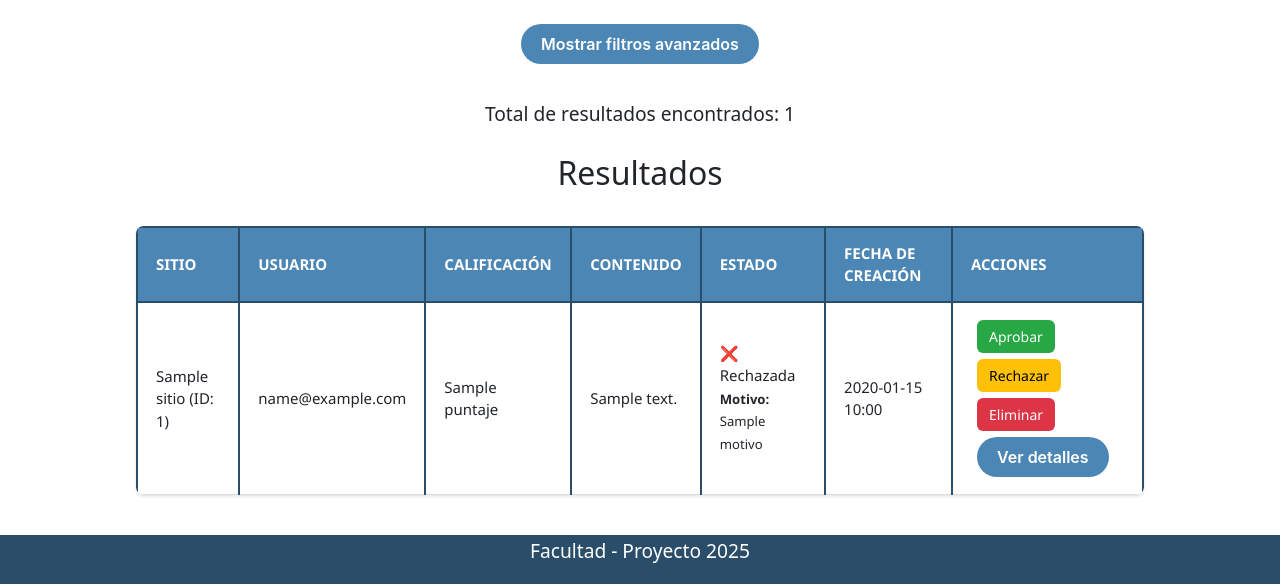
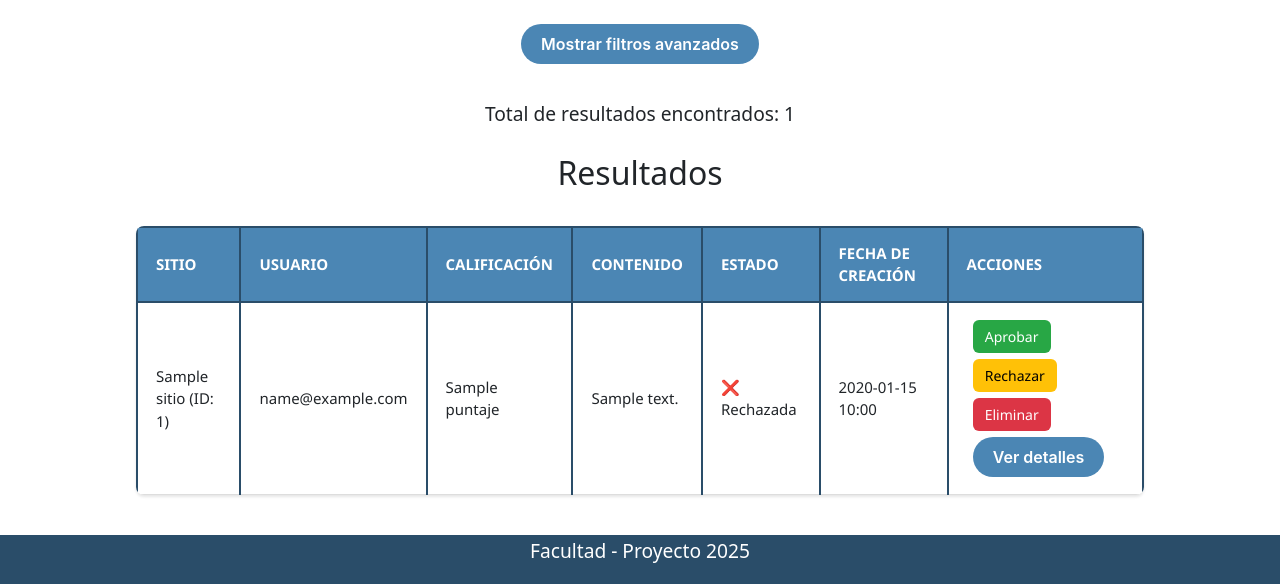
Before and after one commit to martimartineez/proyecto-code, a Python web app: template admin/src/web/templates/reseñas/index.html in a window 1280 px wide. Shown: the part 244-828 px from the top of the page. Run offline with Jinja, Linux system fonts and the light colour scheme; the template is opened without the code that fills it: most values are stand-ins (such as "Sample title", 1, 10 or a date in 2020).

Commit message:
modifico tabla en /reseñas

```diff
--- a/admin/src/web/templates/reseñas/index.html
+++ b/admin/src/web/templates/reseñas/index.html
@@ -185,9 +185,6 @@
           ✅ Aprobada
         {% elif resena.estado == 'rechazada' %}
           ❌ Rechazada
-          {% if resena.motivo %}
-            <br><small><strong>Motivo:</strong> {{ resena.motivo }}</small>
-          {% endif %}
         {% else %}
           ⏳ Pendiente
         {% endif %}
```
